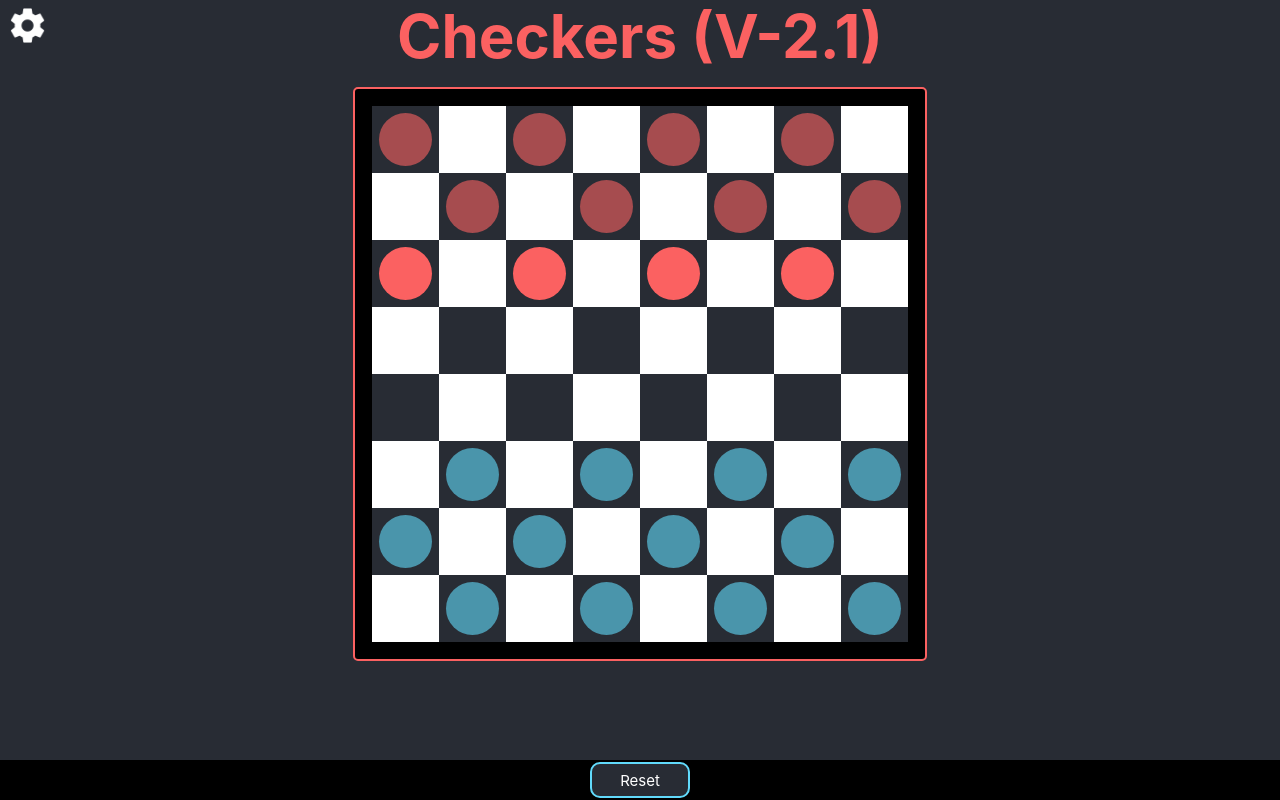
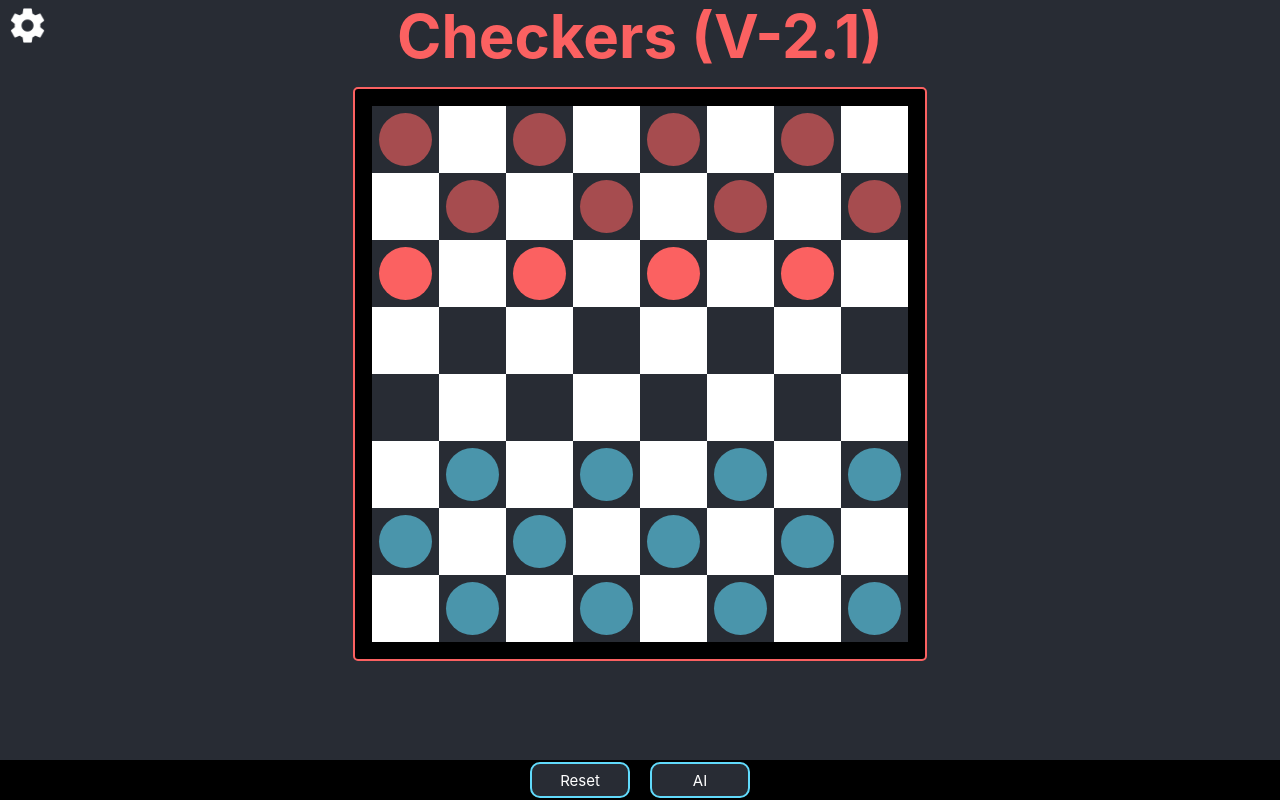
Before and after one commit to alexander-schefe/checkers, a React (Create React App) app: page / in a window 1280 px wide. Built offline with nearby package versions, Linux system fonts and the light colour scheme.

Commit message:
Added AI

```diff
--- /dev/null
+++ b/src/AI.tsx
@@ -0,0 +1,163 @@
+import {GameInstance, Move, Piece, Color, Settings} from "./Game"
+
+class TreeNode {
+    parent: TreeNode | null;
+    children: TreeNode[] = [];
+    depth: number;
+    value: number = 0;
+    virtualBoard: VirtualBoard;
+    move: Move | null;
+
+
+    constructor (parent: TreeNode | null, depth : number, virtualBoard : VirtualBoard, move : Move | null) {
+        this.depth = depth;
+        this.parent  = parent;
+        this.virtualBoard = virtualBoard;
+        this.move = move;
+        if(this.parent) this.parent.children.push(this);
+    }
+}
+
+export class AI {
+    gameInstance: GameInstance;
+    color: Color;
+    tree : TreeNode[]
+
+    constructor(gameInstance: GameInstance, color: Color) {
+        this.gameInstance = gameInstance;
+        this.color = color;
+        this.tree = [];
+    }
+
+    generate(depth : number) : (Move | null) {
+        if(depth < 0) depth = 0;
+
+        const root = new TreeNode(null, -1, new VirtualBoard(this.gameInstance), null);
+        this.tree.push(root);
+
+        this.generateTree(depth, depth, root);
+
+        const dir = this.color === Color.White ? 1 : -1;
+
+        //Eval Tree
+        for(let i = depth; i >= 0; i--) {
+            const nodes = this.tree.filter((n) => {
+                return n.depth === i;
+            });
+            nodes.forEach((n) => {
+                if(n.children.length <= 0) {
+                    n.value = dir * n.virtualBoard.evaluateBoard();
+                }
+                else {
+                    let lowest = Number.MAX_VALUE;
+                    n.children.forEach((c) => {
+                        if(c.value < lowest) lowest = c.value;
+                    });
+                    n.value = lowest;
+                }
+            });
+        }
+        console.log("checked positions: " + this.tree.length);
+
+        const result = this.tree.filter((n) => {
+            return n.depth === 0;
+        }).sort((a,b) => {
+            return b.value - a.value;
+        });
+
+        if(result.length > 0) {
+            const moves = result.filter((n) => {
+                return n.value === result[0].value;
+            });
+            if(moves.length > 0) {
+                let r = Math.floor(Math.random() * moves.length);
+                if(r > moves.length - 1 || r < 0) r = 0;
+
+                const move = this.gameInstance.convertMove(moves[r].move as Move) as Move;
+                console.log("chosen move: (x: " + move.from[0] + ", y: " + move.from[1] + ") ==> (x: " + move.to[0] + ", y: " + move.to[1] + ")" );
+                return move;
+            }
+            else return null
+        }
+        else return null;
+    }
+
+    generateTree(depth : number, counter : number, parent : TreeNode) {
+        if(counter < 0) return;
+
+        const moves : Move[] = [];
+
+        for(let x = 0; x < parent.virtualBoard.gameInstance.size; x++) {
+            for(let y = 0; y < parent.virtualBoard.gameInstance.size; y++) {
+                const piece = parent.virtualBoard.gameInstance.board[x][y];
+                if(piece !== null && piece.color === parent.virtualBoard.gameInstance.turn % 2) {
+                    const pMoves = piece.getAllowedMoves();
+                    pMoves.forEach((e) => {
+                        moves.push(e);
+                    });
+                }
+            }
+        }
+
+        moves.forEach((e) => {
+            const virtualBoard = new VirtualBoard(parent.virtualBoard.gameInstance);
+            const moveConverted = virtualBoard.gameInstance.convertMove(e);
+            if(moveConverted != null) {
+                virtualBoard.makeMove(moveConverted);
+                const node = new TreeNode(parent, depth - counter, virtualBoard, moveConverted);
+                this.tree.push(node);
+                this.generateTree(depth, counter - 1, node)
+            }
+        });
+    }
+}
+
+class VirtualBoard {
+    gameInstance : GameInstance;
+
+    constructor (gameInstance : GameInstance) {
+        this.gameInstance = new GameInstance(gameInstance.settings);
+        this.initiate(gameInstance.moveHistory);
+        this.gameInstance.turn = gameInstance.turn;
+        this.gameInstance.size = gameInstance.size;
+        if(gameInstance.selectionLock !== null) {
+            this.gameInstance.selectionLock = this.gameInstance.convertPiece((gameInstance.selectionLock as Piece).position);
+        }
+        else this.gameInstance.selectionLock = null;
+    }
+
+    initiate (moveHistory : Move[]) {
+        moveHistory.forEach((move) => {
+            const m = this.gameInstance.convertMove(move);
+            if(m !== null) this.gameInstance.makeMove(m as Move);
+            else {
+                console.error("Error: Move conversion failed!");
+                return;
+            }
+        });
+    }
+
+    makeMove (move : Move) {
+        const m = this.gameInstance.convertMove(move);
+        if(m !== null) this.gameInstance.makeMove(m);
+        else console.error("Error: Move could not be made because move === null");
+    }
+
+    evaluateBoard () {
+        let v = 0;
+        for(let x = 0; x < this.gameInstance.size; x++) {
+            for(let y = 0; y < this.gameInstance.size; y++) {
+                const p = this.gameInstance.board[x][y];
+                if (p !== null && p.color === Color.White) {
+                    if(p.promoted) v += 3;
+                    else v += 1;
+                }
+                else if (p !== null) {
+                    if(p.promoted) v -= 3.1;
+                    else v -= 1.1;
+                }
+            }
+        }
+        return v;
+    }
+}
--- a/src/App.css
+++ b/src/App.css
@@ -234,7 +234,7 @@ p {
   outline: 2px white solid;
 }
 
-#SizeNumber {
+.SettingNumber {
   width: 75px;
   padding-left: calc(50% - 75px);
   color: white;
--- a/src/App.tsx
+++ b/src/App.tsx
@@ -1,7 +1,8 @@
 import React, { MutableRefObject } from 'react';
 import Switch from "react-switch";
 import './App.css';
-import {GameInstance, Piece, Color, Settings} from "./Game"
+import {GameInstance, Piece, Color, Settings, Move} from "./Game"
+import {AI} from "./AI"
 import settingsLogo from "./settingsLogo.png";
 
 function App() {
@@ -10,15 +11,17 @@ function App() {
   const selectedPiece : MutableRefObject<Piece | null> = React.useRef(null);
 
   const boardSize = React.useRef(8);
+  const AIDepth = React.useRef(2);
   const setting1 = React.useRef(true);
   const setting2 = React.useRef(true);
   const setting3 = React.useRef(true);
-  const setting4 = React.useRef(false);
+  const setting4 = React.useRef(true);
 
   const showSettings = React.useRef(false);
 
   const createSettings = () : Settings => {
     return {
+      AIDepth : AIDepth.current,
       boardSize : boardSize.current,
       forcedTake : setting1.current,
       queenUnlimitedJumpDistance : setting2.current,
@@ -184,7 +187,7 @@ function App() {
         <div className="SettingsTitle"><h3>Rule Settings</h3><p style={{fontSize: "15px", color: "#aaa"}}>{"(will only apply after resetting)"}</p></div>
         <div className="SettingsGrid">
           <div className="Setting">
-              <p id="SizeNumber">{boardSize.current}</p>
+              <p className="SettingNumber">{boardSize.current}</p>
               <div className="MinusButton" onClick={() => {boardSize.current += boardSize.current >= 8 ? -2 : 0;}}><p>-</p></div>
               <div className="PlusButton" onClick={() => {boardSize.current += boardSize.current <= 12 ? 2 : 0;}}><p>+</p></div>
           </div>
@@ -192,6 +195,11 @@ function App() {
           <SettingSwitch id="sw2" labelText="Unlimit the Queen's jumping distance" checkedVar={setting2}/>
           <SettingSwitch id="sw3" labelText="Allow Queen to kill multiple in single jump" checkedVar={setting3}/>
           <SettingSwitch id="sw4" labelText="Allow Queen to move backwards without kill" checkedVar={setting4}/>
+          <div className="Setting">
+              <p className="SettingNumber">{AIDepth.current}</p>
+              <div className="MinusButton" onClick={() => {AIDepth.current += AIDepth.current >= 1 ? -1 : 0;}}><p>-</p></div>
+              <div className="PlusButton" onClick={() => {AIDepth.current += AIDepth.current <= 4 ? 1 : 0;}}><p>+</p></div>
+          </div>
         </div>
       </div>
     )
@@ -207,6 +215,12 @@ function App() {
           <button className="Button" onClick={resetGame}>
             Reset
           </button>
+          <button className="Button" onClick={() => {
+                const move = (new AI(gameInstance.current, gameInstance.current.turn % 2)).generate(gameInstance.current.settings.AIDepth);
+                if(move !== null) gameInstance.current.makeMove(move);
+              }}>
+            AI
+          </button>
         </div>
       </div>
       <button id="SettingsButton" onClick={() => {showSettings.current = !showSettings.current;}}>
--- a/src/Game.tsx
+++ b/src/Game.tsx
@@ -4,6 +4,7 @@ export enum Color {
 }
 
 export type Settings = {
+    AIDepth: number;
     boardSize: number;
     forcedTake: boolean,
     queenUnlimitedJumpDistance: boolean;
@@ -13,6 +14,7 @@ export type Settings = {
 
 export class Move {
     piece: Piece;
+    from: [number, number];
     to: [number, number];
     kills: Piece[];
     endTurn: boolean;
@@ -22,6 +24,8 @@ export class Move {
         this.to = to;
         this.kills = kills;
         this.endTurn = endTurn;
+
+        this.from = piece.position;
     }
 }
 
@@ -31,10 +35,11 @@ export class GameInstance {
     board: (Piece | null)[][];
     selectionLock: Piece | null;
     size: number;
+    moveHistory: Move[] = [];
 
     constructor (settings: Settings) {
        this.settings = settings;
-       this.turn = Math.random() < 0.5 ? 0 : 1;
+       this.turn = 0;
        this.board = [];
        this.selectionLock = null;
        this.size = settings.boardSize;
@@ -48,24 +53,39 @@ export class GameInstance {
         return (x + y) % 2 === 0 ? Color.Black : Color.White;
     }
 
+    convertPiece(position : [number, number]) : Piece | null {
+        return this.board[position[0]][position[1]];
+    }
+
+    convertMove(move : Move) : Move | null {
+        const piece = this.convertPiece(move.from);
+
+        const kills : Piece[] = [];
+        move.kills.forEach((e) => {
+            const p = this.convertPiece(e.position);
+            if(p !== null) kills.push(p as Piece)
+        });
+        if (piece !== null) return new Move(piece as Piece, [move.to[0], move.to[1]], kills, move.endTurn);
+        else {
+            console.error("Error: Piece conversion failed!");
+            return null;
+        }
+    }
+
     initializeField () {
         //Fills the Array with null
         this.board = [];
-        for(let x = 0; x < this.size; x++)
-        {
+        for(let x = 0; x < this.size; x++) {
             const arr = []
-            for(let y = 0; y < this.size; y++)
-            {
+            for(let y = 0; y < this.size; y++) {
                 arr.push(null);
             }
             this.board.push(arr);
         }
 
         //Populates the Array with Pieces
-        for(let x = 0; x < this.size; x++)
-        {
-            for(let y = 0; y < this.size; y++)
-            {
+        for(let x = 0; x < this.size; x++) {
+            for(let y = 0; y < this.size; y++) {
                 if(this.getCellColor([x, y]) === Color.White) {
                     this.board[x][y] = null;
                 }
@@ -101,7 +121,6 @@ export class GameInstance {
         }
         else {
             this.selectionLock = piece;
-            console.log("locked on " + piece.position);
         }
 
         //Checks for Promotion
@@ -111,6 +130,8 @@ export class GameInstance {
         if (to[1] === 0 && piece.color === Color.Black) {
             piece.promoted = true;
         }
+
+        this.moveHistory.push(move);
     }
 
     killMovePossible (color: Color) {
```
